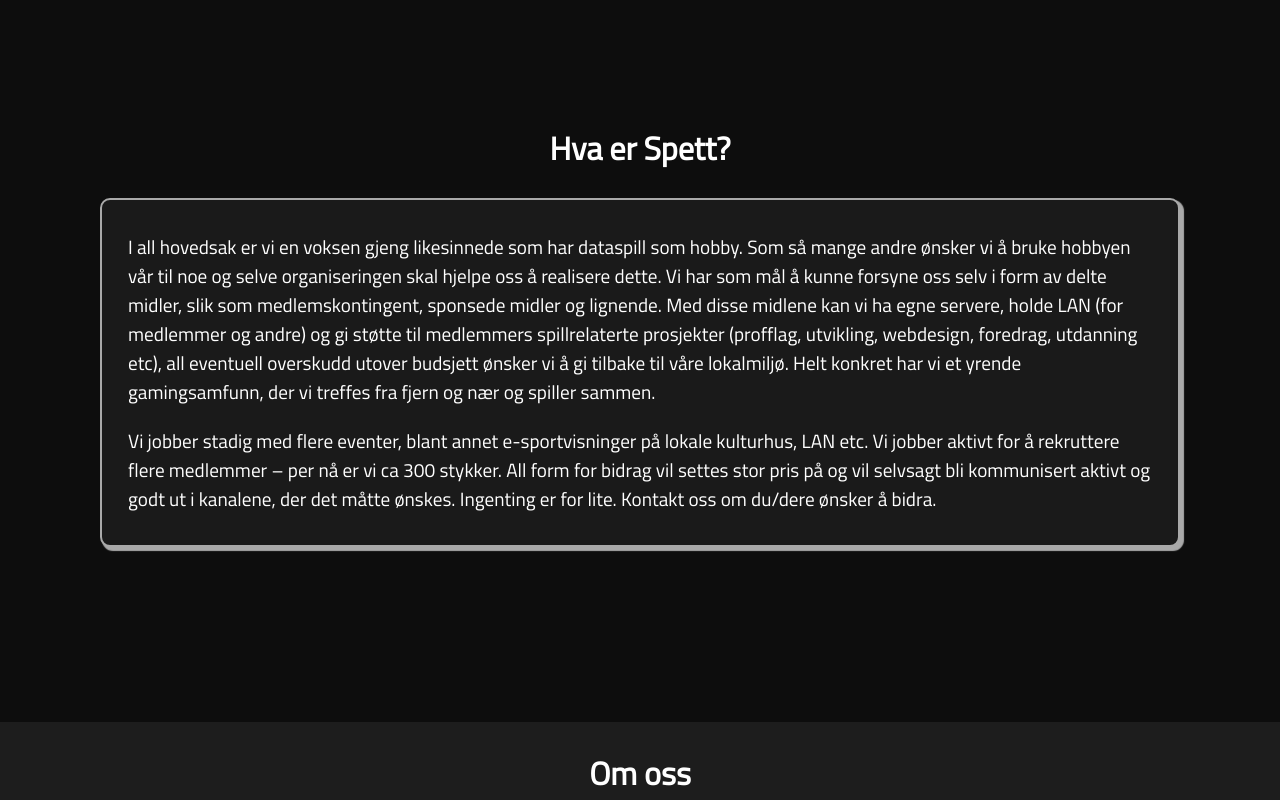
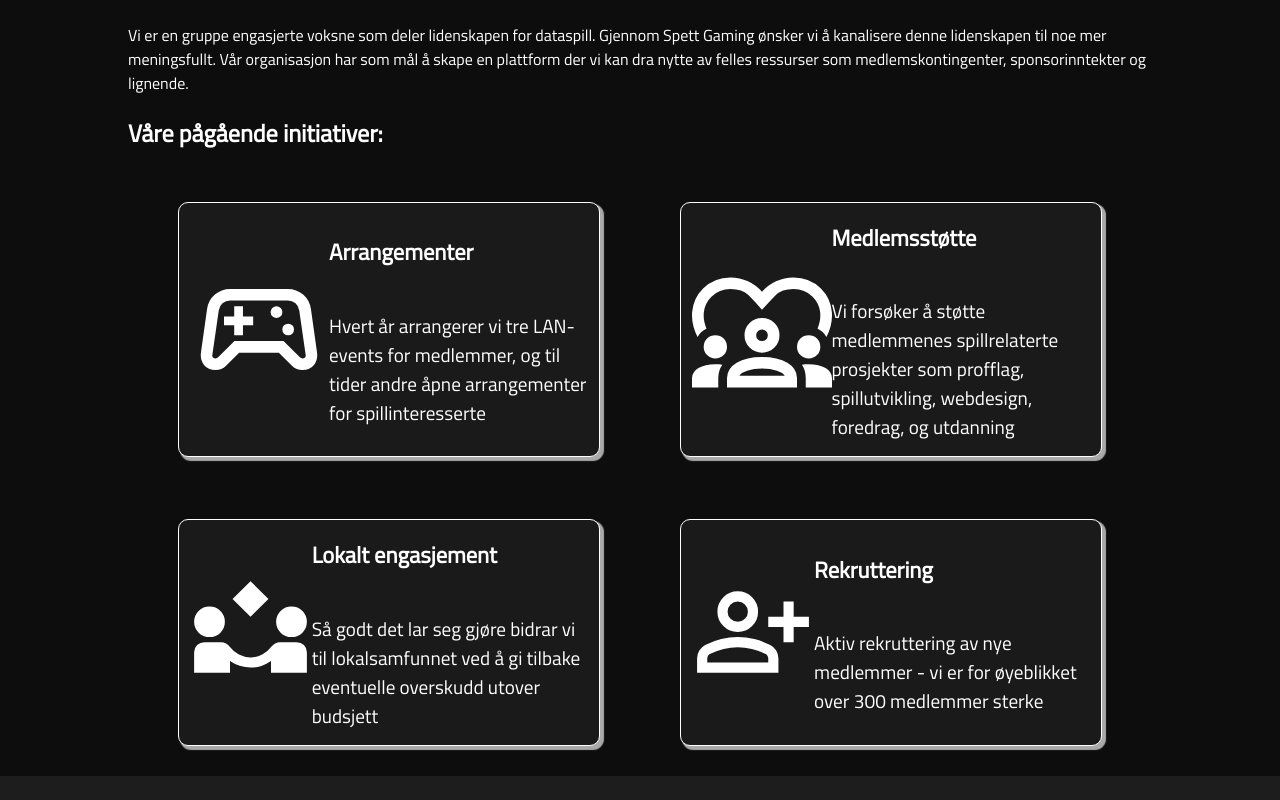
Before and after one commit to aaltofar/SpettSide, a plain HTML site: page index.html in a window 1280 px wide. Shown: the part 960-1760 px from the top of the page. Drawn offline with nearby package versions, Linux system fonts and the light colour scheme.

Commit message:
ikoner, ny liste med hva vi gjør, halvveis responsivt med media queuery

```diff
--- a/index.html
+++ b/index.html
@@ -12,46 +12,99 @@
     <link rel="preconnect" href="https://fonts.gstatic.com" crossorigin />
     <link
       href="https://fonts.googleapis.com/css2?family=Titillium+Web&display=swap"
-			rel="stylesheet" />
+      rel="stylesheet"
+    />
     <script defer src="app.js"></script>
     <script src="https://cdnjs.cloudflare.com/ajax/libs/three.js/r134/three.min.js"></script>
     <script src="https://cdn.jsdelivr.net/npm/vanta/dist/vanta.waves.min.js"></script>
   </head>
   <body>
     <div id="header">
-			<img onclick="goToElement('logoSection')" src="Graphics/logoPopup.png" alt="" />
-			<div class="headerItem" onclick="goToElement('hvaErSpett')">Hva er Spett?</div>
+      <img
+        onclick="goToElement('logoSection')"
+        src="Graphics/logoPopup.png"
+        alt=""
+      />
+      <div class="headerItem" onclick="goToElement('hvaErSpett')">
+        Hva er Spett?
+      </div>
       <div class="headerItem" onclick="goToElement('omOss')">Om oss</div>
-			<div class="headerItem" onclick="goToElement('fordeler')">Medlemsfordeler</div>
+      <div class="headerItem" onclick="goToElement('fordeler')">
+        Medlemsfordeler
+      </div>
       <div class="headerItem">Bli medlem</div>
-			<div id="reduserBevegelighet" class="headerItem" onclick="motionSwitch(this)">
+      <div
+        id="reduserBevegelighet"
+        class="headerItem"
+        onclick="motionSwitch(this)"
+      >
         Reduser bevegelighet
       </div>
     </div>
     <section class="hidden" id="logoSection">
-			<img class="banner" src="Graphics\sgbanner.png" alt="Spett Gaming banner med logo" />
+      <img
+        class="banner"
+        src="Graphics\sgbanner.png"
+        alt="Spett Gaming banner med logo"
+      />
     </section>
 
     <section class="hidden" id="hvaErSpett">
+      <div class="sectionContent">
         <h1>Hva er Spett?</h1>
-			<div class="textCard">
         <p>
-					I all hovedsak er vi en voksen gjeng likesinnede som har dataspill som hobby. Som så mange
-					andre ønsker vi å bruke hobbyen vår til noe og selve organiseringen skal hjelpe oss å
-					realisere dette. Vi har som mål å kunne forsyne oss selv i form av delte midler, slik som
-					medlemskontingent, sponsede midler og lignende. Med disse midlene kan vi ha egne servere,
-					holde LAN (for medlemmer og andre) og gi støtte til medlemmers spillrelaterte prosjekter
-					(profflag, utvikling, webdesign, foredrag, utdanning etc), all eventuell overskudd utover
-					budsjett ønsker vi å gi tilbake til våre lokalmiljø. Helt konkret har vi et yrende
-					gamingsamfunn, der vi treffes fra fjern og nær og spiller sammen.
+          Vi er en gruppe engasjerte voksne som deler lidenskapen for dataspill.
+          Gjennom Spett Gaming ønsker vi å kanalisere denne lidenskapen til noe
+          mer meningsfullt. Vår organisasjon har som mål å skape en plattform
+          der vi kan dra nytte av felles ressurser som medlemskontingenter,
+          sponsorinntekter og lignende.
         </p>
+        <h2>Våre pågående initiativer:</h2>
+        <div id="listContainer">
+          <div class="listItem textCard">
+            <img src="Graphics/spillIkon.svg" alt="" class="listIcon" />
+            <div class="listContent">
+              <h3>Arrangementer</h3>
               <p>
-					Vi jobber stadig med flere eventer, blant annet e-sportvisninger på lokale kulturhus, LAN
-					etc. Vi jobber aktivt for å rekruttere flere medlemmer – per nå er vi ca 300 stykker. All
-					form for bidrag vil settes stor pris på og vil selvsagt bli kommunisert aktivt og godt ut
-					i kanalene, der det måtte ønskes. Ingenting er for lite. Kontakt oss om du/dere ønsker å
-					bidra.
+                Hvert år arrangerer vi tre LAN-events for medlemmer, og til
+                tider andre åpne arrangementer for spillinteresserte
               </p>
+            </div>
+          </div>
+
+          <div class="listItem textCard">
+            <img src="Graphics/gruppeIkon.svg" alt="" class="listIcon" />
+            <div class="listContent">
+              <h3>Medlemsstøtte</h3>
+              <p>
+                Vi forsøker å støtte medlemmenes spillrelaterte prosjekter som
+                profflag, spillutvikling, webdesign, foredrag, og utdanning
+              </p>
+            </div>
+          </div>
+
+          <div class="listItem textCard">
+            <img src="Graphics/lokalIkon.svg" alt="" class="listIcon" />
+            <div class="listContent">
+              <h3>Lokalt engasjement</h3>
+              <p>
+                Så godt det lar seg gjøre bidrar vi til lokalsamfunnet ved å gi
+                tilbake eventuelle overskudd utover budsjett
+              </p>
+            </div>
+          </div>
+
+          <div class="listItem textCard">
+            <img src="Graphics/rekrutteringIkon.svg" alt="" class="listIcon" />
+            <div class="listContent">
+              <h3>Rekruttering</h3>
+              <p>
+                Aktiv rekruttering av nye medlemmer - vi er for øyeblikket over
+                300 medlemmer sterke
+              </p>
+            </div>
+          </div>
+        </div>
       </div>
     </section>
 
@@ -59,14 +112,16 @@
       <h1>Om oss</h1>
       <div class="textCard">
         <p>
-					Som en frivillighetsorganisasjon får vi også grasrotandel. Klikk her for å tilknytte oss
-					som mottaker av din andel. Følgende står i Spett Gamings vedtekter under paragraf 2,
-					formål: Spett Gamings formål er å være en interesseorganisasjon med dataspill i fokus. Vi
-					jobber for inkludering av spillere som deler like verdier. Vi er opptatt av et positivt
-					miljø blant medlemmene. Spett Gaming samles på mange plattformer, enten i form av
-					spillkvelder over internett, eller LAN over en helg. All eventuell overskudd vil bli gitt
-					til veldedige formål. Målet er å nå så mange som mulig over hele landet. Spett Gaming er
-					en organisasjon for folk over 18 år.
+          Som en frivillighetsorganisasjon får vi også grasrotandel. Klikk her
+          for å tilknytte oss som mottaker av din andel. Følgende står i Spett
+          Gamings vedtekter under paragraf 2, formål: Spett Gamings formål er å
+          være en interesseorganisasjon med dataspill i fokus. Vi jobber for
+          inkludering av spillere som deler like verdier. Vi er opptatt av et
+          positivt miljø blant medlemmene. Spett Gaming samles på mange
+          plattformer, enten i form av spillkvelder over internett, eller LAN
+          over en helg. All eventuell overskudd vil bli gitt til veldedige
+          formål. Målet er å nå så mange som mulig over hele landet. Spett
+          Gaming er en organisasjon for folk over 18 år.
         </p>
       </div>
 
@@ -78,24 +133,28 @@
           <img class="ruleBg" src="Graphics/usBg6.jpg" alt="" />
         </div>
         <div class="ruleCard ruleBento1 show">
-					<div class="ruleText">En Spett Gamer ønsker å ha det gøy når det spilles.</div>
+          <div class="ruleText">
+            En Spett Gamer ønsker å ha det gøy når det spilles.
+          </div>
           <img class="ruleBg" src="Graphics/usBg2.jpg" alt="" />
         </div>
         <div class="ruleCard ruleBento1 show">
-					<div class="ruleText">En Spett Gamer ønsker at de som spiller med også har det gøy.</div>
+          <div class="ruleText">
+            En Spett Gamer ønsker at de som spiller med også har det gøy.
+          </div>
           <img class="ruleBg" src="Graphics/usBg3.jpg" alt="" />
         </div>
         <div class="ruleCard ruleBento2 show">
           <div class="ruleText">
-						En Spett Gamer er ikke nedlatende, ikke negativ, ikke fordomsfull og ikke bedre enn alle
-						andre.
+            En Spett Gamer er ikke nedlatende, ikke negativ, ikke fordomsfull og
+            ikke bedre enn alle andre.
           </div>
           <img class="ruleBg" src="Graphics/usBg4.jpg" alt="" />
         </div>
         <div class="ruleCard ruleBento2 show">
           <div class="ruleText">
-						En Spett Gamer bryr seg om medspillerne sine og bidrar ene og alene til det positive i
-						Spett Gaming og på internett generelt.
+            En Spett Gamer bryr seg om medspillerne sine og bidrar ene og alene
+            til det positive i Spett Gaming og på internett generelt.
           </div>
           <img class="ruleBg" src="Graphics/usBg5.jpg" alt="" />
         </div>
@@ -119,7 +178,10 @@
             </div>
             <div class="face face2">
               <div class="content">
-								<p>Vi har et flott streamteam på twitch.tv med flere dedikerte streamere</p>
+                <p>
+                  Vi har et flott streamteam på twitch.tv med flere dedikerte
+                  streamere
+                </p>
               </div>
             </div>
           </div>
@@ -148,14 +210,18 @@
             </div>
             <div class="face face2">
               <div class="content">
-								<p>Facebook gruppe hvor en kan stille spørsmål, finne events og bli kjent</p>
+                <p>
+                  Facebook gruppe hvor en kan stille spørsmål, finne events og
+                  bli kjent
+                </p>
               </div>
             </div>
           </div>
         </a>
       </div>
       <p>
-				I skrivende stund har vi 18-årsgrense og alle medlemmer må godkjenne våre
+        I skrivende stund har vi 18-årsgrense og alle medlemmer må godkjenne
+        våre
         <a
           href="https://docs.google.com/document/d/1LMh4LOjUV9738clhdSSs_SfnNanNeLbQrl8DcIqxkGM/edit"
           >vedtekter</a
--- a/styles.css
+++ b/styles.css
@@ -1,12 +1,12 @@
 :root {
-    --primary-100: #1A1A1A;
+  --primary-100: #1a1a1a;
   --primary-200: #404040;
   --primary-300: #999999;
   --accent-100: #262626;
   --accent-200: #a9a9a9;
-    --text-100: #FFFFFF;
+  --text-100: #ffffff;
   --text-200: #e0e0e0;
-    --bg-100: #0D0D0D;
+  --bg-100: #0d0d0d;
   --bg-200: #1d1d1d;
   --bg-300: #343434;
   --facebookBlue: #395797;
@@ -20,7 +20,7 @@
   background-color: var(--bg-100);
   padding: 0;
   margin: 0;
-    font-family: 'Titillium Web', sans-serif;
+  font-family: "Titillium Web", sans-serif;
   color: white;
 }
 
@@ -74,46 +74,15 @@
 
 #logoSection {
   background: rgb(26, 26, 26);
-    background: linear-gradient(90deg, rgba(26, 26, 26, 1) 0%, rgba(64, 64, 64, 1) 100%);
+  background: linear-gradient(
+    90deg,
+    rgba(26, 26, 26, 1) 0%,
+    rgba(64, 64, 64, 1) 100%
+  );
   display: flex;
   justify-content: center;
   align-items: center;
   flex-direction: column;
-}
-
-.ruleContainer {
-    margin: 1%;
-    display: flex;
-    flex-wrap: wrap;
-    justify-content: space-evenly;
-    width: 80vw;
-}
-
-.ruleBento1 {
-    width: 20vw;
-    height: 20vh;
-}
-
-.ruleBento2 {
-    width: 50vw;
-    height: 20vh;
-}
-
-.ruleCard {
-    background-color: #000;
-    box-shadow: 4px 4px 0px 4px #A9A9A9;
-    text-align: center;
-    display: flex;
-    align-items: center;
-    justify-content: center;
-    margin: 1%;
-    border-radius: 10px;
-    padding: 1%;
-    font-size: 1.5em;
-    box-shadow: var(--spettShadow);
-    -webkit-box-shadow: var(--spettShadow);
-    -moz-box-shadow: var(--spettShadow);
-    border: var(--spettBorder);
 }
 
 .textCard {
@@ -123,9 +92,9 @@
   width: 80vw;
   height: auto;
   font-size: larger;
-    box-shadow: var(--spettShadow);
   -webkit-box-shadow: var(--spettShadow);
   -moz-box-shadow: var(--spettShadow);
+  box-shadow: var(--spettShadow);
   padding-left: 2%;
   padding-right: 2%;
   padding-top: 1%;
@@ -134,7 +103,8 @@
 
 .ruleText {
   z-index: 2;
-    text-shadow: -1px -1px 0 #000, 2px -1px 0 #000, -1px 2px 0 #000, 2px 2px 0 #000;
+  text-shadow: -1px -1px 0 #000, 2px -1px 0 #000, -1px 2px 0 #000,
+    2px 2px 0 #000;
 }
 
 .ruleBg {
@@ -216,6 +186,7 @@
   border: 2px solid black;
   box-shadow: 5px 5px 0px var(--spettGreyDark);
   cursor: pointer;
+  -webkit-user-select: none;
   user-select: none;
 }
 
@@ -232,6 +203,83 @@
     justify-content: space-evenly;
     align-items: center;
   }
+  .ruleContainer {
+    width: 95vw;
+    margin: 1%;
+    display: flex;
+    flex-wrap: wrap;
+    justify-content: space-evenly;
+  }
+  .ruleBento1 {
+    width: 100%;
+    height: 20vh;
+  }
+
+  .ruleBento2 {
+    width: 100%;
+    height: 20vh;
+  }
+  .listItem {
+    /* border: var(--spettBorder); */
+    padding: 1%;
+    display: flex;
+    align-items: center;
+    justify-content: center;
+    flex-direction: row;
+    margin: 3%;
+    width: 100%;
+    /* height: 100px; */
+    border: 1px solid white;
+  }
+}
+
+@media screen and (min-width: 993px) {
+  .ruleContainer {
+    margin: 1%;
+    display: flex;
+    flex-wrap: wrap;
+    justify-content: space-evenly;
+    width: 80vw;
+  }
+
+  .ruleBento1 {
+    width: 20vw;
+    height: 20vh;
+  }
+
+  .ruleBento2 {
+    width: 50vw;
+    height: 20vh;
+  }
+  .listItem {
+    /* border: var(--spettBorder); */
+    padding: 1%;
+    display: flex;
+    align-items: center;
+    justify-content: center;
+    flex-direction: row;
+    margin: 3%;
+    width: 39%;
+    /* height: 100px; */
+    border: 1px solid white;
+  }
+}
+
+.ruleCard {
+  background-color: #000;
+  box-shadow: 4px 4px 0px 4px #a9a9a9;
+  text-align: center;
+  display: flex;
+  align-items: center;
+  justify-content: center;
+  margin: 1%;
+  border-radius: 10px;
+  padding: 1%;
+  font-size: 1.5em;
+  -webkit-box-shadow: var(--spettShadow);
+  -moz-box-shadow: var(--spettShadow);
+  box-shadow: var(--spettShadow);
+  border: var(--spettBorder);
 }
 
 .container {
@@ -240,7 +288,29 @@
   align-items: center;
 }
 
-
 .banner {
   width: 50%;
 }
+
+.listIcon {
+  width: 60%;
+  height: 60%;
+}
+
+#listContainer {
+  width: 80vw;
+  display: flex;
+  flex-wrap: wrap;
+  justify-content: space-evenly;
+}
+
+.sectionContent {
+  width: 80%;
+}
+
+.listContent {
+  display: flex;
+  align-items: flex-start;
+  justify-content: center;
+  flex-direction: column;
+}
```
Also changed, not shown: Graphics/gruppeIkon.svg (added), Graphics/lokalIkon.svg (added), Graphics/rekrutteringIkon.svg (added), Graphics/spillIkon.svg (added). Lines whose indentation alone changed are shown as unchanged.
